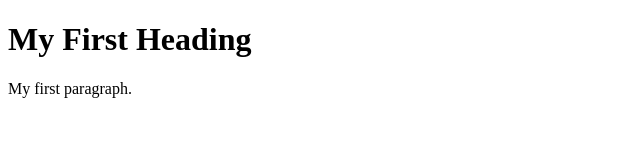
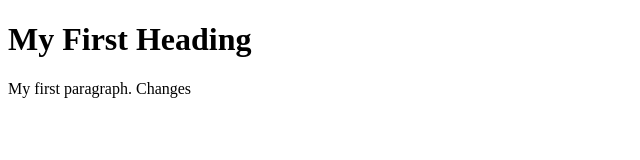
Before and after one commit to linxiaoxin/WS_DSOps, a plain HTML site: page index2.html in a window 1280 px wide. Shown: the full height of the page, 0-640 px from the left. Drawn offline with Linux system fonts and the light colour scheme.

Commit message:
changes to enhancement A

```diff
--- a/index2.html
+++ b/index2.html
@@ -3,7 +3,7 @@
 <body>
 
 <h1>My First Heading</h1>
-<p>My first paragraph.</p>
+<p>My first paragraph. Changes</p>
 
 </body>
 </html>
```
